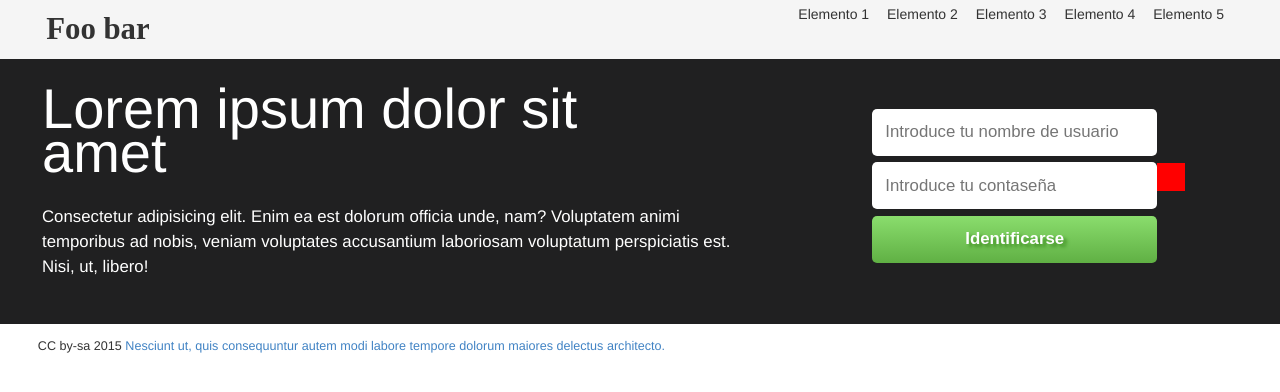
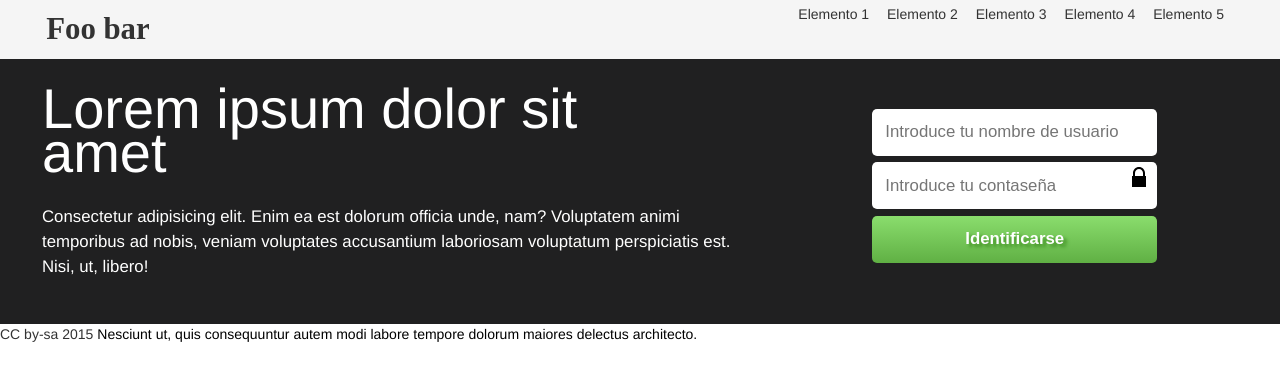
Before and after one commit to stripTM/desarrollo-web-firefox-dev-ed, a plain HTML site: page index.html in a window 1280 px wide. Drawn offline with nearby package versions, Linux system fonts and the light colour scheme.

Commit message:
Implementar funcionalidad de enmascarado / desenmascarado de contraseña

```diff
--- a/main.css
+++ b/main.css
@@ -92,10 +92,16 @@ main {
      box-shadow: #ccc 0 0 0.8em;
    }
   #showPassword {
-   display: inline-block;
-   background-color: red;
-   width: 2em;
-   height: 2em;
+    display: inline-block;
+    width: 2em;
+    height: 2em;
+    cursor: pointer;
+    background-image: url("candado.svg");
+    padding: 0.2em;
+    background-repeat: no-repeat;
+    position: absolute;
+    margin: 0.6em 0 0 -2em;
+}
   }
 footer {
   margin: 0;
--- a/main.js
+++ b/main.js
@@ -1,11 +1,16 @@
 LOGIN = {
+	$password : null,
 	init : function() {
 		// Añadir control para desenmascarar la contraseña
-		var $password = $("#password");
+		LOGIN.$password = $("#password");
 		var showPassword = document.createElement("a");
 		showPassword.setAttribute("id", "showPassword");
-		$password.after(showPassword);
-
+		LOGIN.$password.after(showPassword);
+		$(showPassword).on("click", LOGIN.togglePasswordMask);
+	},
+	togglePasswordMask : function() {
+		var newType = (LOGIN.$password.attr("type") === "password") ? "text" : "password";
+		LOGIN.$password.attr("type", newType);
 	}
 }
 
```
Also changed, not shown: candado.svg (added).
